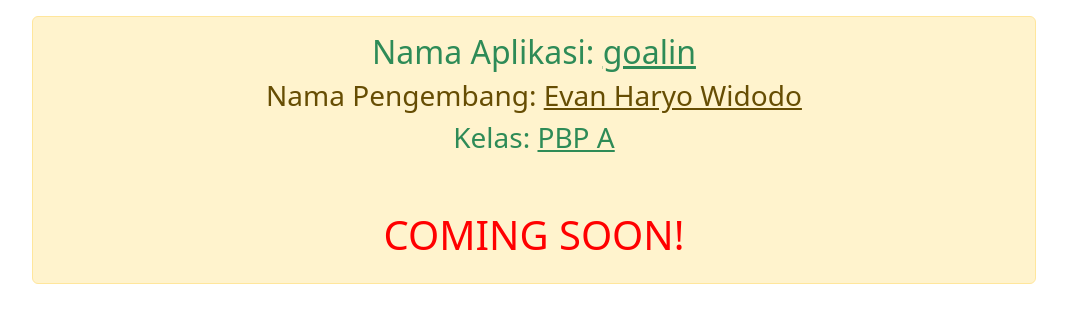
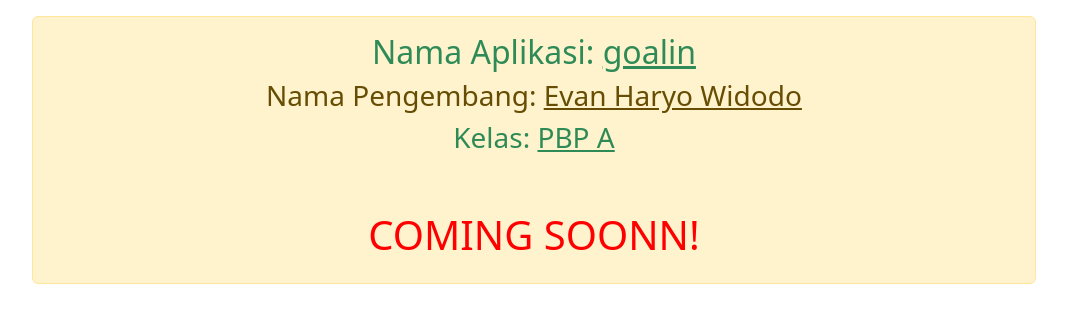
Before and after one commit to Evanlikescode/goalin, a Django app: page / in a window 1280 px wide. Shown: the top 323 px of the page, without its empty margins (106-1173 px from the left). Run offline with Django 5.2, Linux system fonts and the light colour scheme.

Commit message:
revise template of html a bit

```diff
--- a/main/templates/landing_page.html
+++ b/main/templates/landing_page.html
@@ -16,7 +16,7 @@ Goalin
     <h3 style="color: seagreen;">Kelas: <u>{{ creator_class }}</u></h3>
     <br>
     <br>
-    <h1 style="color: red;">COMING SOON!</h1>
+    <h1 style="color: red;">COMING SOONN!</h1>
 </div>
 
 
```
